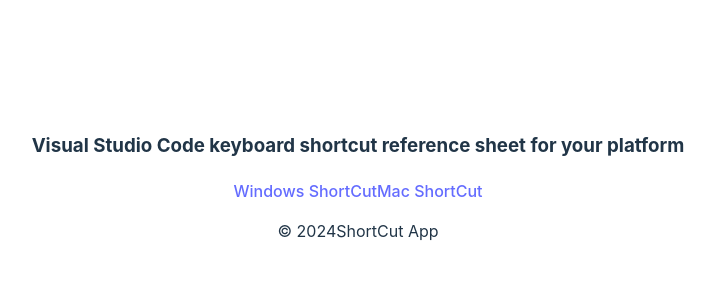
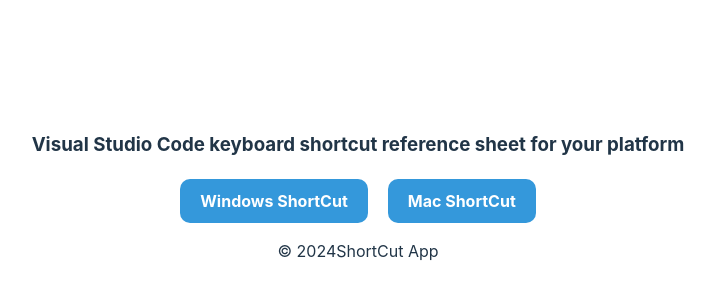
Before and after one commit to SabinaMB/vs_code_cheat_sheet, a React (Vite) app: page / in a window 1280 px wide. Shown: the part 214-514 px from the top of the page, without its empty margins (282-997 px from the left). Built offline with nearby package versions, Linux system fonts and the light colour scheme.

Commit message:
styling home

```diff
--- a/src/Home.css
+++ b/src/Home.css
@@ -0,0 +1,30 @@
+
+.home-container {
+    text-align: center;
+    padding-top: 20px;
+}
+
+.title {
+    margin-bottom: 20px;
+}
+
+.homepage-options {
+    display: flex;
+    justify-content: center;
+}
+
+  .shortcut-button {
+    display: inline-block;
+    padding: 10px 20px;
+    margin: 0 10px;
+    border-radius: 10px;
+    background-color: #3498db;
+    color: #fff;
+    text-decoration: none;
+    font-weight: bold;
+    cursor: pointer;
+}
+
+  .shortcut-button:hover {
+    background-color: #2c3e50;
+}
--- a/src/Home.jsx
+++ b/src/Home.jsx
@@ -4,13 +4,17 @@
 
 function Home() {
   return (
-    <div>
-      <h3>
+    <div className="home-container">
+      <h3 className="title">
         Visual Studio Code keyboard shortcut reference sheet for your platform
       </h3>
       <div className="homepage-options">
-        <Link to="/windows">Windows ShortCut</Link>
-        <Link to="/mac">Mac ShortCut</Link>
+        <Link to="/windows" className="shortcut-button">
+          Windows ShortCut
+        </Link>
+        <Link to="/mac" className="shortcut-button">
+          Mac ShortCut
+        </Link>
       </div>
     </div>
   );
```
